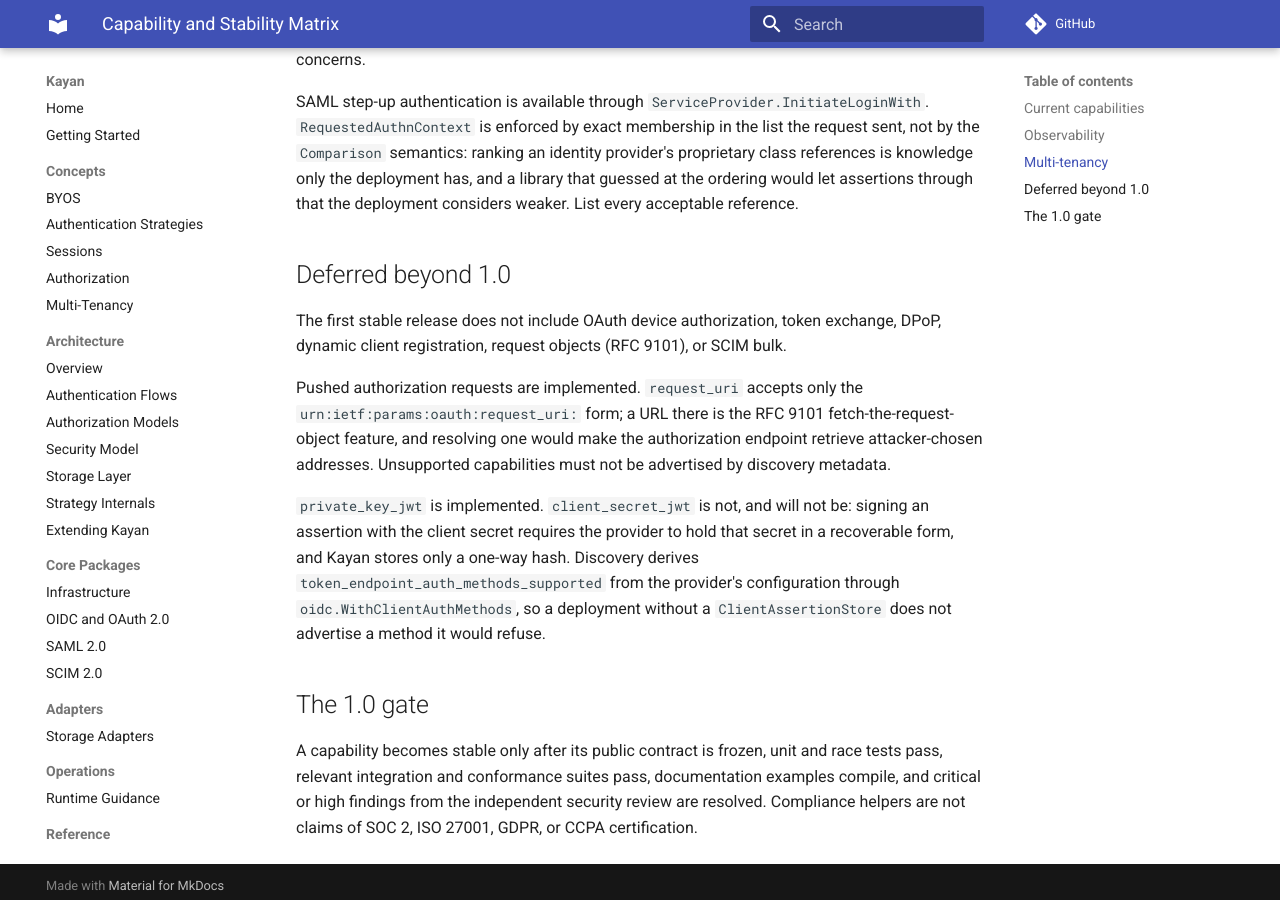
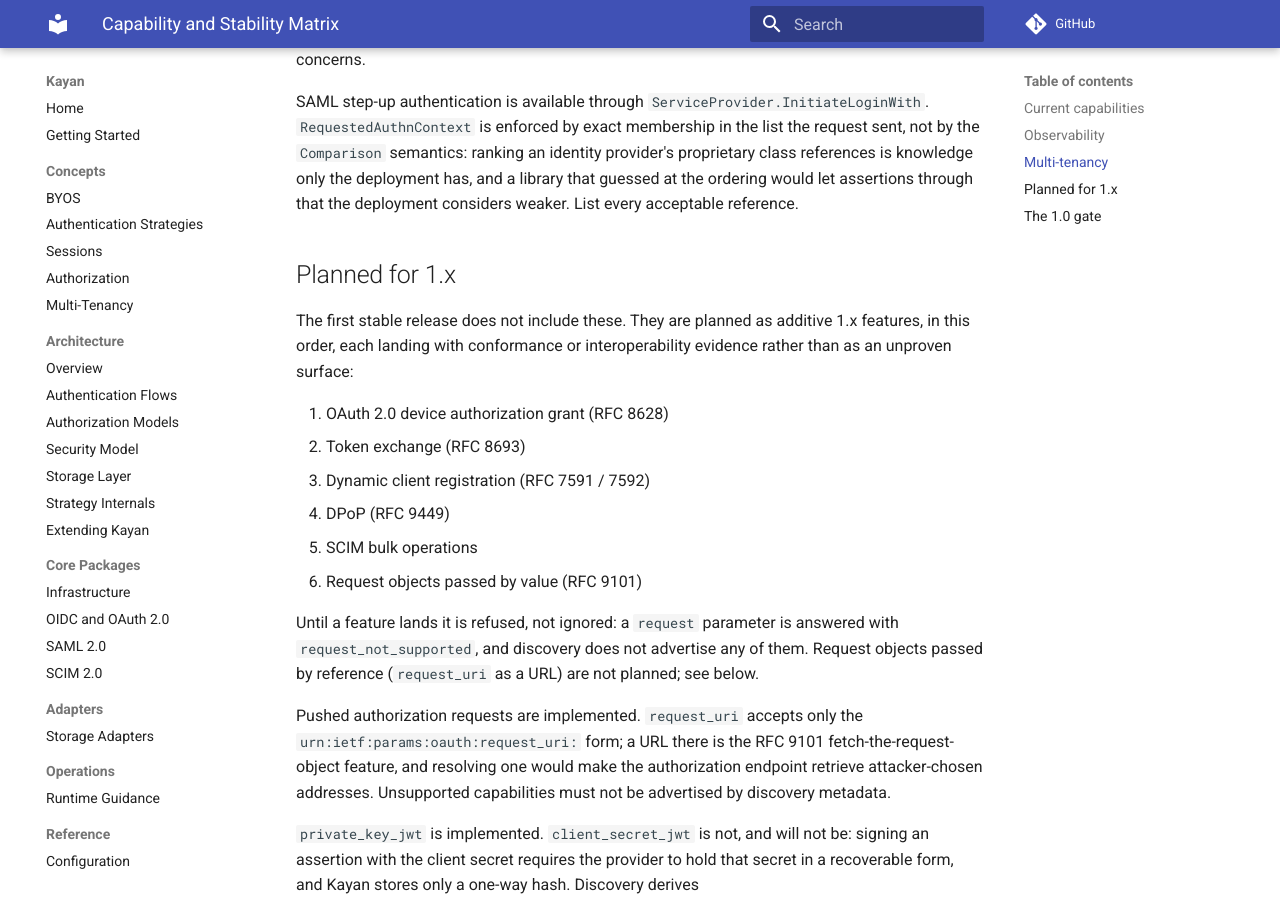
Before and after one commit to getkayan/kayan, an MkDocs documentation site: the page built from docs/reference/capabilities.md, in a window 1280 px wide and 900 px high, scrolled down 2338 px. Built offline with MkDocs 1.6.1 and Material for MkDocs 9.7.7, drawn with Linux system fonts in a browser that asks for light colours; comment, search, counter and statistics services are not loaded.

Commit message:
docs(capabilities): plan the deferred protocols for 1.x
The matrix said device authorization, token exchange, DPoP, dynamic client
registration, request objects and SCIM bulk were deferred beyond 1.0 with no
plan. The project now targets them as additive 1.x features, in a fixed
order, each gated on conformance or interop evidence, so an evaluator can see
what is coming and in what sequence. It also records that an unimplemented
feature is refused rather than ignored (request_not_supported, ff0e32e), and
that request objects by reference stay out.

Co-Authored-By: Claude Opus 5.5 <noreply@anthropic.com>

```diff
--- a/docs/reference/capabilities.md
+++ b/docs/reference/capabilities.md
@@ -71,11 +71,23 @@ knowledge only the deployment has, and a library that guessed at the ordering
 would let assertions through that the deployment considers weaker. List every
 acceptable reference.
 
-## Deferred beyond 1.0
+## Planned for 1.x
 
-The first stable release does not include OAuth device authorization, token
-exchange, DPoP, dynamic client registration, request objects (RFC 9101), or
-SCIM bulk.
+The first stable release does not include these. They are planned as additive
+1.x features, in this order, each landing with conformance or interoperability
+evidence rather than as an unproven surface:
+
+1. OAuth 2.0 device authorization grant (RFC 8628)
+2. Token exchange (RFC 8693)
+3. Dynamic client registration (RFC 7591 / 7592)
+4. DPoP (RFC 9449)
+5. SCIM bulk operations
+6. Request objects passed by value (RFC 9101)
+
+Until a feature lands it is refused, not ignored: a `request` parameter is
+answered with `request_not_supported`, and discovery does not advertise any of
+them. Request objects passed by reference (`request_uri` as a URL) are not
+planned; see below.
 
 Pushed authorization requests are implemented. `request_uri` accepts only the
 `urn:ietf:params:oauth:request_uri:` form; a URL there is the RFC 9101
```
